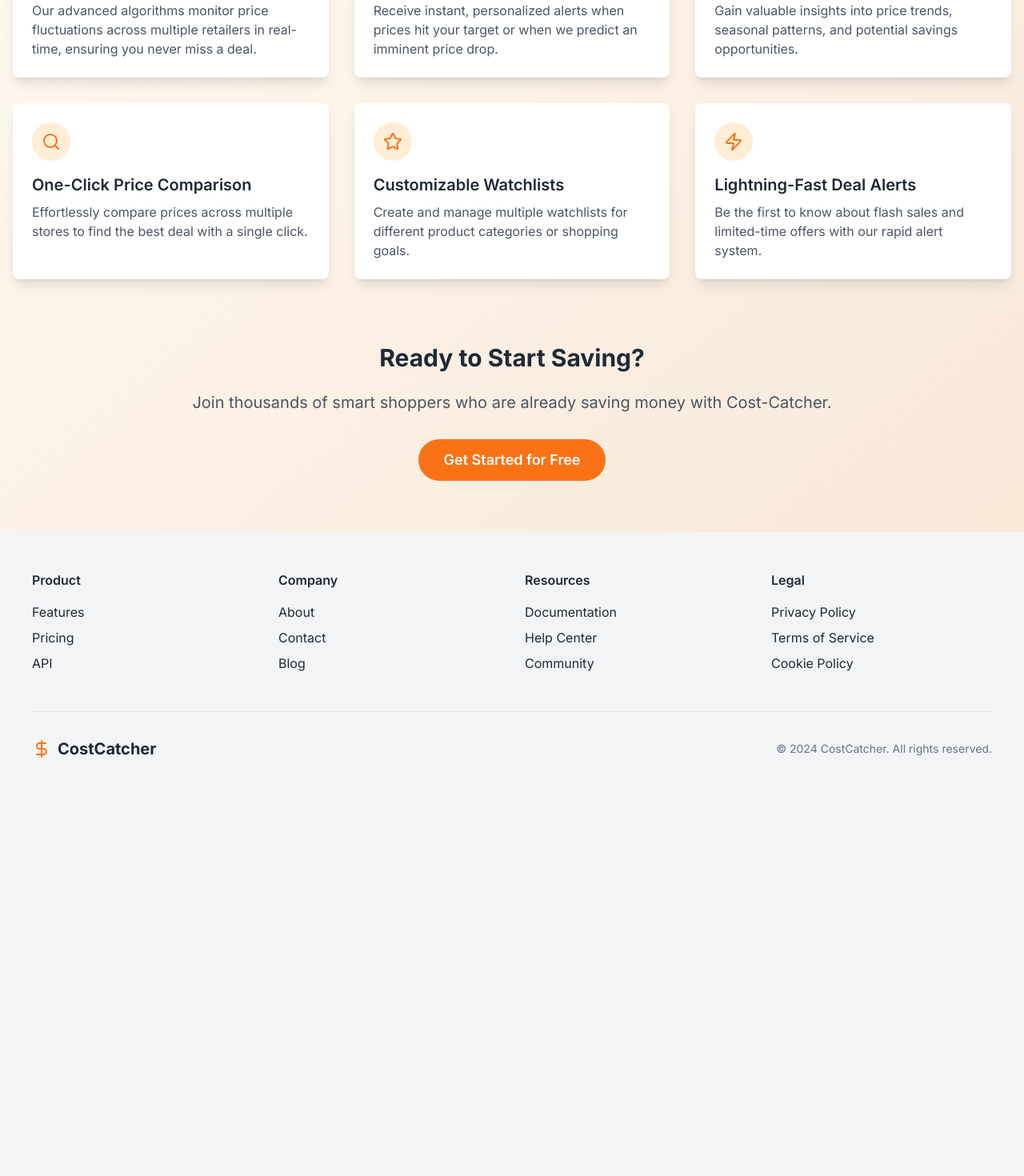
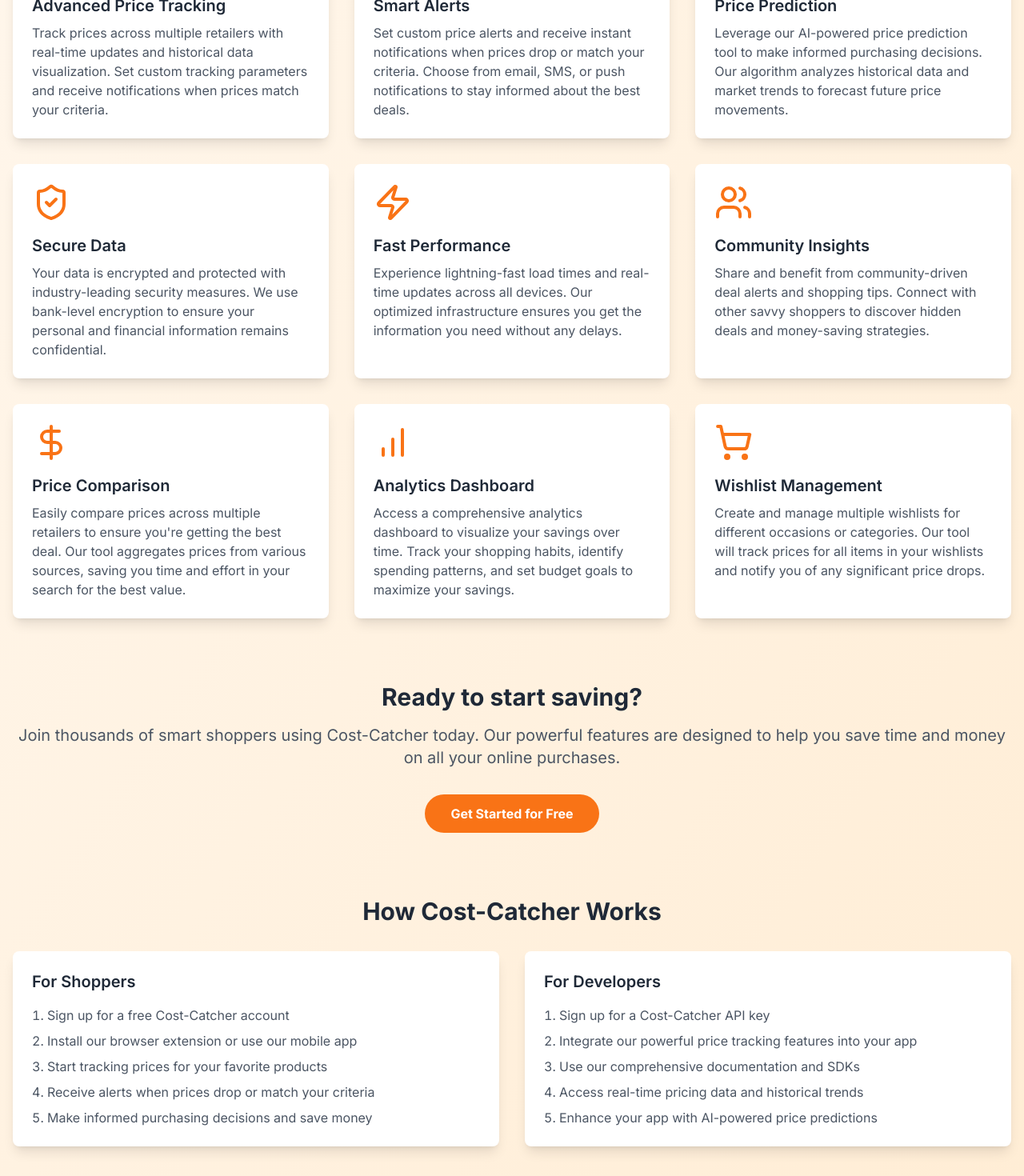
Before and after one commit to omshukla12/Cost-Catcher, a React (Create React App) app: page /features in a window 1280 px wide. Shown: the part 460-1930 px from the top of the page at 80% size. Before the commit the page ends 1458 px from the top, so only its background shows below. Built offline with nearby package versions, Linux system fonts and the light colour scheme.

Commit message:
Refactor Features component to enhance feature descriptions, improve layout, and update styling for better user experience

```diff
--- a/src/pages/Product/Features.js
+++ b/src/pages/Product/Features.js
@@ -1,64 +1,63 @@
-import React from "react";
-import { motion } from "framer-motion";
-import { TrendingDown, Bell, BarChart, Search, Star, Zap } from "lucide-react";
-
-const FeatureCard = ({ icon: Icon, title, description }) => (
-  <motion.div
-    initial={{ opacity: 0, y: 50 }}
-    animate={{ opacity: 1, y: 0 }}
-    transition={{ duration: 0.5 }}
-    className="bg-white rounded-lg p-6 shadow-lg"
-  >
-    <div className="w-12 h-12 bg-orange-100 rounded-full flex items-center justify-center mb-4">
-      <Icon className="h-6 w-6 text-orange-500" />
-    </div>
-    <h3 className="text-xl font-semibold mb-2">{title}</h3>
-    <p className="text-gray-600">{description}</p>
-  </motion.div>
-);
+import React from 'react'
+import { motion } from 'framer-motion'
+import { Search, Bell, TrendingUp, ShieldCheck, Zap, Users, DollarSign, BarChart, ShoppingCart, Gift } from 'lucide-react'
 
 export default function Features() {
   const features = [
     {
-      icon: TrendingDown,
-      title: "AI-Powered Price Tracking",
-      description:
-        "Our advanced algorithms monitor price fluctuations across multiple retailers in real-time, ensuring you never miss a deal.",
+      icon: Search,
+      title: "Advanced Price Tracking",
+      description: "Track prices across multiple retailers with real-time updates and historical data visualization. Set custom tracking parameters and receive notifications when prices match your criteria."
     },
     {
       icon: Bell,
-      title: "Smart Notifications",
-      description:
-        "Receive instant, personalized alerts when prices hit your target or when we predict an imminent price drop.",
+      title: "Smart Alerts",
+      description: "Set custom price alerts and receive instant notifications when prices drop or match your criteria. Choose from email, SMS, or push notifications to stay informed about the best deals."
+    },
+    {
+      icon: TrendingUp,
+      title: "Price Prediction",
+      description: "Leverage our AI-powered price prediction tool to make informed purchasing decisions. Our algorithm analyzes historical data and market trends to forecast future price movements."
+    },
+    {
+      icon: ShieldCheck,
+      title: "Secure Data",
+      description: "Your data is encrypted and protected with industry-leading security measures. We use bank-level encryption to ensure your personal and financial information remains confidential."
+    },
+    {
+      icon: Zap,
+      title: "Fast Performance",
+      description: "Experience lightning-fast load times and real-time updates across all devices. Our optimized infrastructure ensures you get the information you need without any delays."
+    },
+    {
+      icon: Users,
+      title: "Community Insights",
+      description: "Share and benefit from community-driven deal alerts and shopping tips. Connect with other savvy shoppers to discover hidden deals and money-saving strategies."
+    },
+    {
+      icon: DollarSign,
+      title: "Price Comparison",
+      description: "Easily compare prices across multiple retailers to ensure you're getting the best deal. Our tool aggregates prices from various sources, saving you time and effort in your search for the best value."
     },
     {
       icon: BarChart,
-      title: "Comprehensive Analytics",
-      description:
-        "Gain valuable insights into price trends, seasonal patterns, and potential savings opportunities.",
+      title: "Analytics Dashboard",
+      description: "Access a comprehensive analytics dashboard to visualize your savings over time. Track your shopping habits, identify spending patterns, and set budget goals to maximize your savings."
     },
     {
-      icon: Search,
-      title: "One-Click Price Comparison",
-      description:
-        "Effortlessly compare prices across multiple stores to find the best deal with a single click.",
+      icon: ShoppingCart,
+      title: "Wishlist Management",
+      description: "Create and manage multiple wishlists for different occasions or categories. Our tool will track prices for all items in your wishlists and notify you of any significant price drops."
     },
-    {
-      icon: Star,
-      title: "Customizable Watchlists",
-      description:
-        "Create and manage multiple watchlists for different product categories or shopping goals.",
-    },
-    {
-      icon: Zap,
-      title: "Lightning-Fast Deal Alerts",
-      description:
-        "Be the first to know about flash sales and limited-time offers with our rapid alert system.",
-    },
-  ];
+    // {
+    //   icon: Gift,
+    //   title: "Deal Sharing",
+    //   description: "Easily share great deals with friends and family. Our built-in sharing feature allows you to spread the savings and help your loved ones save money on their purchases."
+    // }
+  ]
 
   return (
-    <div className="min-h-screen bg-gradient-to-br from-[#FFFBF5] to-[#F8E8D8]">
+    <div className="min-h-screen bg-gradient-to-br from-orange-50 to-orange-100 dark:from-gray-900 dark:to-gray-800 transition-colors duration-300">
       <main className="container mx-auto px-4 py-16">
         <motion.section
           initial={{ opacity: 0, y: 20 }}
@@ -66,42 +65,76 @@ export default function Features() {
           transition={{ duration: 0.5 }}
           className="text-center mb-20"
         >
-          <h1 className="text-5xl font-bold mb-6 bg-clip-text text-transparent bg-gradient-to-r from-orange-500 to-pink-500">
-            Cost-Catcher Features
+          <h1 className="text-5xl font-bold mb-6 bg-clip-text text-transparent bg-gradient-to-r from-orange-500 to-pink-500 dark:from-orange-400 dark:to-pink-400">
+            Powerful Features
           </h1>
-          <p className="text-xl text-gray-600 max-w-3xl mx-auto">
-            Discover how our cutting-edge features can revolutionize your online
-            shopping experience and help you save money effortlessly.
+          <p className="text-xl text-gray-600 dark:text-gray-300 max-w-3xl mx-auto mb-8">
+            Discover how Cost-Catcher empowers you to make smarter purchasing decisions and save money effortlessly. Our comprehensive suite of features is designed to give you the edge in online shopping.
           </p>
         </motion.section>
 
         <div className="grid grid-cols-1 md:grid-cols-2 lg:grid-cols-3 gap-8">
           {features.map((feature, index) => (
-            <FeatureCard key={index} {...feature} />
+            <motion.div
+              key={index}
+              initial={{ opacity: 0, y: 20 }}
+              animate={{ opacity: 1, y: 0 }}
+              transition={{ duration: 0.5, delay: index * 0.1 }}
+              className="bg-white dark:bg-gray-800 rounded-lg p-6 shadow-lg hover:shadow-xl transition-shadow duration-300"
+            >
+              <feature.icon className="w-12 h-12 text-orange-500 dark:text-orange-400 mb-4" />
+              <h3 className="text-xl font-semibold mb-2 text-gray-800 dark:text-gray-200">{feature.title}</h3>
+              <p className="text-gray-600 dark:text-gray-300">{feature.description}</p>
+            </motion.div>
           ))}
         </div>
 
         <motion.section
           initial={{ opacity: 0, y: 20 }}
           animate={{ opacity: 1, y: 0 }}
-          transition={{ duration: 0.5, delay: 0.4 }}
+          transition={{ duration: 0.5, delay: 0.6 }}
           className="mt-20 text-center"
         >
-          <h2 className="text-3xl font-bold mb-6">Ready to Start Saving?</h2>
-          <p className="text-xl text-gray-600 mb-8">
-            Join thousands of smart shoppers who are already saving money with
-            Cost-Catcher.
+          <h2 className="text-3xl font-bold mb-4 text-gray-800 dark:text-gray-200">Ready to start saving?</h2>
+          <p className="text-xl text-gray-600 dark:text-gray-300 mb-8">
+            Join thousands of smart shoppers using Cost-Catcher today. Our powerful features are designed to help you save time and money on all your online purchases.
           </p>
-          <motion.a
-            href="/signup"
-            whileHover={{ scale: 1.05 }}
-            whileTap={{ scale: 0.95 }}
-            className="inline-block bg-orange-500 text-white py-3 px-8 rounded-full text-lg font-semibold hover:bg-orange-600 transition-colors duration-300"
-          >
+          <button className="bg-orange-500 hover:bg-orange-600 text-white font-bold py-3 px-8 rounded-full transition-colors duration-300">
             Get Started for Free
-          </motion.a>
+          </button>
+        </motion.section>
+
+        <motion.section
+          initial={{ opacity: 0, y: 20 }}
+          animate={{ opacity: 1, y: 0 }}
+          transition={{ duration: 0.5, delay: 0.7 }}
+          className="mt-20"
+        >
+          <h2 className="text-3xl font-bold mb-8 text-center text-gray-800 dark:text-gray-200">How Cost-Catcher Works</h2>
+          <div className="grid grid-cols-1 md:grid-cols-2 gap-8">
+            <div className="bg-white dark:bg-gray-800 rounded-lg p-6 shadow-lg">
+              <h3 className="text-xl font-semibold mb-4 text-gray-800 dark:text-gray-200">For Shoppers</h3>
+              <ol className="list-decimal list-inside space-y-2 text-gray-600 dark:text-gray-300">
+                <li>Sign up for a free Cost-Catcher account</li>
+                <li>Install our browser extension or use our mobile app</li>
+                <li>Start tracking prices for your favorite products</li>
+                <li>Receive alerts when prices drop or match your criteria</li>
+                <li>Make informed purchasing decisions and save money</li>
+              </ol>
+            </div>
+            <div className="bg-white dark:bg-gray-800 rounded-lg p-6 shadow-lg">
+              <h3 className="text-xl font-semibold mb-4 text-gray-800 dark:text-gray-200">For Developers</h3>
+              <ol className="list-decimal list-inside space-y-2 text-gray-600 dark:text-gray-300">
+                <li>Sign up for a Cost-Catcher API key</li>
+                <li>Integrate our powerful price tracking features into your app</li>
+                <li>Use our comprehensive documentation and SDKs</li>
+                <li>Access real-time pricing data and historical trends</li>
+                <li>Enhance your app with AI-powered price predictions</li>
+              </ol>
+            </div>
+          </div>
         </motion.section>
       </main>
     </div>
-  );
+  )
 }
```
